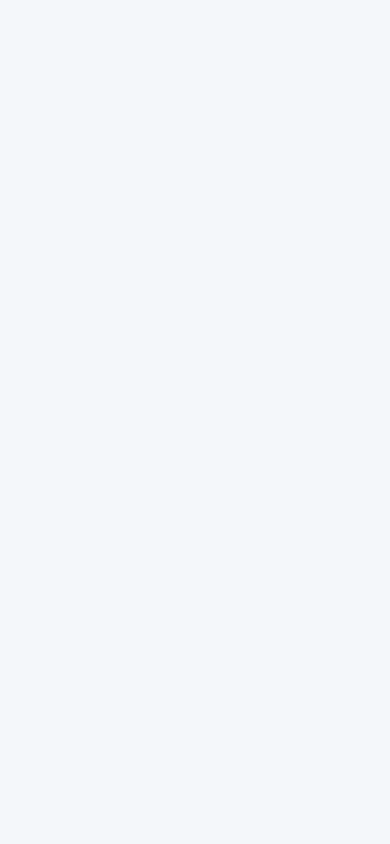
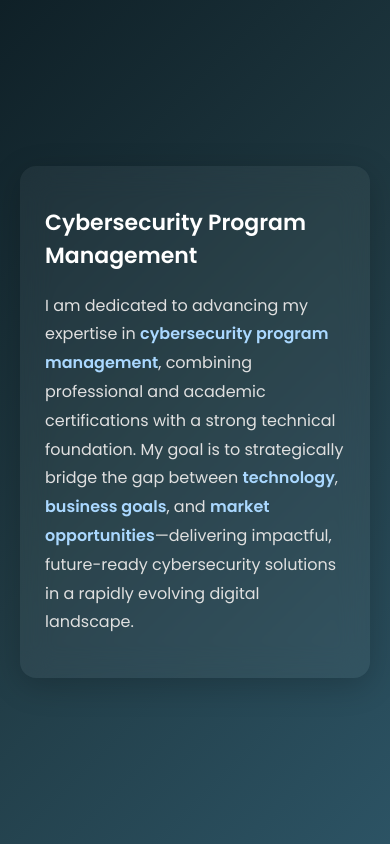
Before and after one commit to soom1550/summary, a plain HTML site: page index.html in a window 390 px wide. Drawn offline with Linux system fonts and the light colour scheme.

Commit message:
Update index.html

```diff
--- a/index.html
+++ b/index.html
@@ -1,38 +1,92 @@
 <!DOCTYPE html>
 <html lang="en">
 <head>
-  <meta charset="UTF-8">
-  <meta name="viewport" content="width=device-width, initial-scale=1">
-  <title>Cybersecurity Focus</title>
+  <meta charset="UTF-8" />
+  <meta name="viewport" content="width=device-width, initial-scale=1.0"/>
+  <title>Cybersecurity Vision</title>
+  <link href="https://fonts.googleapis.com/css2?family=Poppins:wght@400;600&display=swap" rel="stylesheet">
   <style>
     body {
       margin: 0;
       padding: 0;
-      font-family: "Segoe UI", Tahoma, Geneva, Verdana, sans-serif;
-      background-color: #f4f7fa;
-      color: #333;
+      font-family: 'Poppins', sans-serif;
+      background: linear-gradient(135deg, #0f2027, #203a43, #2c5364);
+      color: #f0f0f0;
+      display: flex;
+      align-items: center;
+      justify-content: center;
+      min-height: 100vh;
+      animation: fadeIn 1.5s ease-in-out;
     }
 
-    .container {
+    .card {
+      background: rgba(255, 255, 255, 0.05);
+      backdrop-filter: blur(15px);
+      border-radius: 16px;
+      padding: 40px;
       max-width: 700px;
-      margin: 100px auto;
-      background: white;
-      padding: 40px;
-      box-shadow: 0 0 15px rgba(0,0,0,0.1);
-      border-radius: 8px;
+      margin: 20px;
+      box-shadow: 0 8px 32px rgba(0, 0, 0, 0.2);
+      animation: slideIn 1s ease-in-out;
     }
 
     h1 {
-      color: #005a8d;
-      font-size: 26px;
+      font-size: 28px;
+      color: #ffffff;
       margin-bottom: 20px;
     }
 
     p {
-      line-height: 1.6;
       font-size: 18px;
+      line-height: 1.8;
+      color: #e0e0e0;
+    }
+
+    strong {
+      color: #aad8ff;
+    }
+
+    @keyframes slideIn {
+      from {
+        opacity: 0;
+        transform: translateY(30px);
+      }
+      to {
+        opacity: 1;
+        transform: translateY(0);
+      }
+    }
+
+    @keyframes fadeIn {
+      from {
+        opacity: 0;
+      }
+      to {
+        opacity: 1;
+      }
     }
 
     @media (max-width: 768px) {
-      .container {
-        margin: 40px
+      .card {
+        padding: 25px;
+      }
+
+      h1 {
+        font-size: 22px;
+      }
+
+      p {
+        font-size: 16px;
+      }
+    }
+  </style>
+</head>
+<body>
+  <div class="card">
+    <h1>Cybersecurity Program Management</h1>
+    <p>
+      I am dedicated to advancing my expertise in <strong>cybersecurity program management</strong>, combining professional and academic certifications with a strong technical foundation. My goal is to strategically bridge the gap between <strong>technology</strong>, <strong>business goals</strong>, and <strong>market opportunities</strong>—delivering impactful, future-ready cybersecurity solutions in a rapidly evolving digital landscape.
+    </p>
+  </div>
+</body>
+</html>
```
